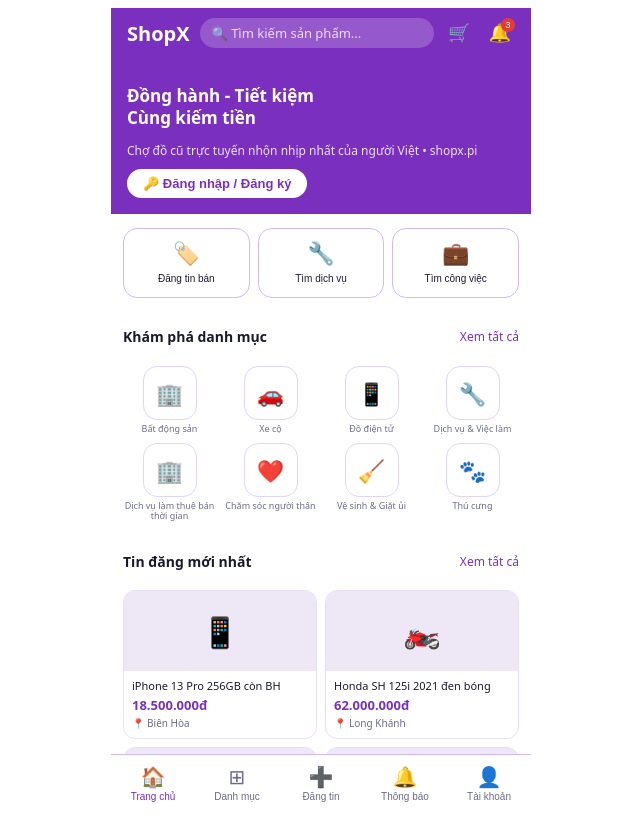
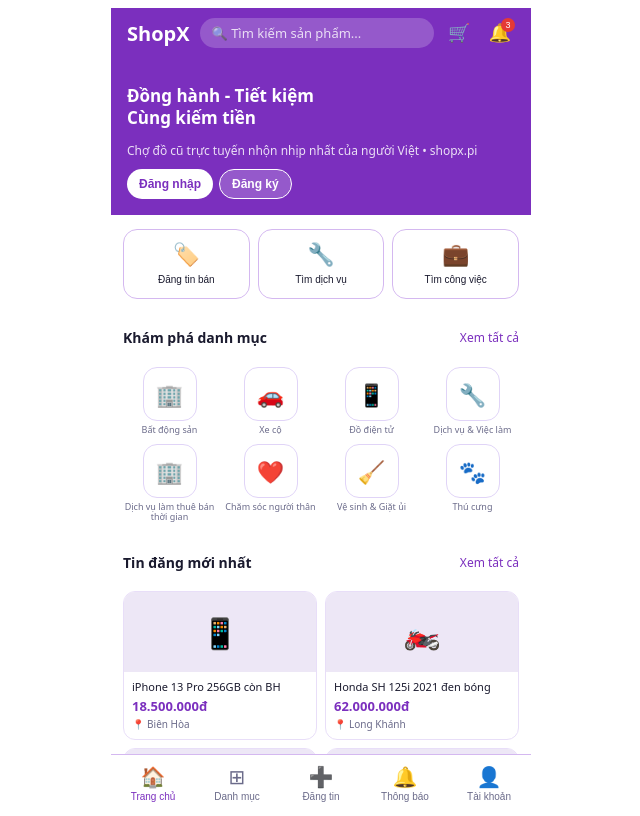
Before and after one commit to khoavinhcuu113-glitch/shopx, a React (Vite) app: page / in a window 1280 px wide. Shown: the whole page, without its empty margins (319-959 px from the left). Built offline with nearby package versions, Linux system fonts and the light colour scheme.

Commit message:
Update ShopX v6 - fix nhan vat demo DN gian hang

```diff
--- a/src/App.jsx
+++ b/src/App.jsx
@@ -2502,7 +2502,7 @@ export default function App() {
 
   const renderScreen = () => {
     switch (screen) {
-      case 's-home':             return <HomeScreen             go={go} chkLogin={chkLogin} nav={nav} isLoggedIn={isLoggedIn} />;;
+      case 's-home':             return <HomeScreen             go={go} chkLogin={chkLogin} nav={nav} isLoggedIn={isLoggedIn} doLogin={doLogin} />;;
       case 's-categories':       return <CategoriesScreen       go={go} nav={nav} />;
       case 's-all-listings':     return <AllListingsScreen      go={go} />;
       case 's-search':           return <SearchScreen           go={go} />;
--- a/src/screens/HomeScreen.jsx
+++ b/src/screens/HomeScreen.jsx
@@ -7,7 +7,7 @@ function getCartCount() {
   } catch (e) { return 0; }
 }
 
-export default function HomeScreen({ go, chkLogin, nav, isLoggedIn }) {
+export default function HomeScreen({ go, chkLogin, nav, isLoggedIn, doLogin }) {
   const cartCount = getCartCount();
   const listings = [
     { icon: '📱', title: 'iPhone 13 Pro 256GB còn BH',    price: '18.500.000đ', loc: 'Biên Hòa',  scr: 's-prod1' },
@@ -38,7 +38,10 @@ export default function HomeScreen({ go, chkLogin, nav, isLoggedIn }) {
         {isLoggedIn ? (
           <button onClick={() => chkLogin('s-post')} style={{ background: '#fff', color: C.p, border: 'none', padding: '7px 16px', borderRadius: 20, fontSize: 13, fontWeight: 600, cursor: 'pointer' }}>📝 Đăng tin ngay</button>
         ) : (
-          <button onClick={() => chkLogin('s-post')} style={{ background: '#fff', color: C.p, border: 'none', padding: '7px 16px', borderRadius: 20, fontSize: 13, fontWeight: 600, cursor: 'pointer' }}>🔑 Đăng nhập / Đăng ký</button>
+          <div style={{ display: 'flex', gap: 6 }}>
+            <button onClick={doLogin} style={{ background: '#fff', color: C.p, border: 'none', padding: '7px 12px', borderRadius: 20, fontSize: 12, fontWeight: 600, cursor: 'pointer', whiteSpace: 'nowrap' }}>Đăng nhập</button>
+            <button onClick={() => go('s-register')} style={{ background: 'rgba(255,255,255,0.2)', color: '#fff', border: '1px solid #fff', padding: '7px 12px', borderRadius: 20, fontSize: 12, fontWeight: 600, cursor: 'pointer', whiteSpace: 'nowrap' }}>Đăng ký</button>
+          </div>
         )}
       </div>
 
```
